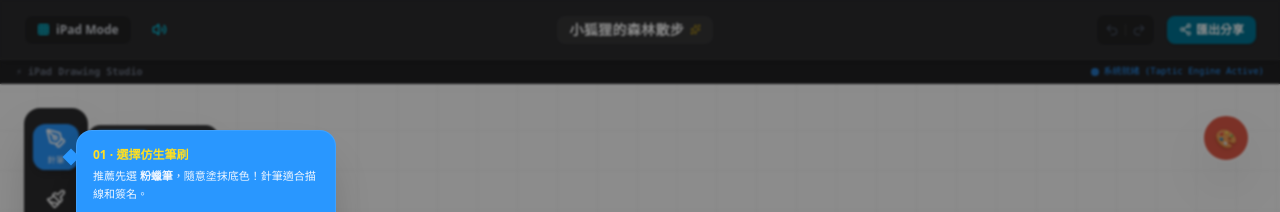
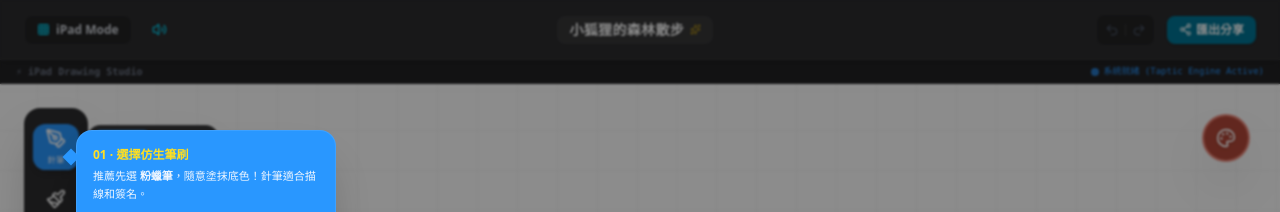
Before and after one commit to meijun-cloud/ipad-drawing-app, a React (Vite) app: page / in a window 1280 px wide. Shown: the top 212 px of the page. Built offline with nearby package versions, Linux system fonts and the light colour scheme.

Commit message:
Add files via upload

```diff
--- a/src/App.tsx
+++ b/src/App.tsx
@@ -7,7 +7,7 @@ import { BrushSliderView } from './components/BrushSliderView';
 import { ColorPickerView } from './components/ColorPickerView';
 import {
   Undo2, Redo2, Share2, Sparkles, Grid, Volume2,
-  ChevronRight, Info
+  ChevronRight, Info, Palette
 } from 'lucide-react';
 
 export default function App() {
@@ -266,11 +266,13 @@ export default function App() {
           <div className="absolute right-4 sm:right-6 top-4 sm:top-6 z-10 flex flex-col items-end">
             <button
               onClick={() => { setShowColorPicker(!showColorPicker); triggerVisualTaptic('light', '開啟色彩面板'); }}
-              className="w-12 h-12 rounded-full border-2 border-white shadow-2xl cursor-pointer active:scale-95 transition-all overflow-hidden flex items-center justify-center m-1.5"
+              className="w-12 h-12 rounded-full border-[2.5px] border-white/30 shadow-2xl cursor-pointer active:scale-95 transition-all flex items-center justify-center m-1.5 relative overflow-hidden"
               style={{ backgroundColor: currentColor }}
               title="開啟調色盤"
             >
-              <span className="text-white text-lg drop-shadow">🎨</span>
+              {/* 半透明遮罩讓 icon 更清晰 */}
+              <div className="absolute inset-0 bg-black/20 rounded-full" />
+              <Palette size={20} className="text-white drop-shadow relative z-10" strokeWidth={2} />
             </button>
             {showColorPicker && (
               <div className="mt-2">
```
